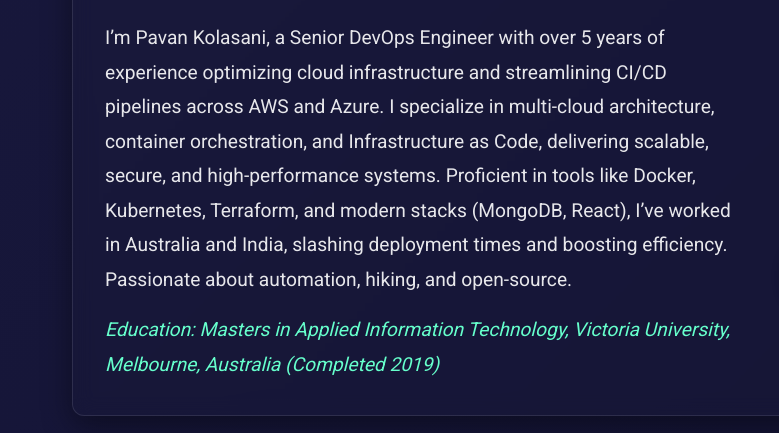
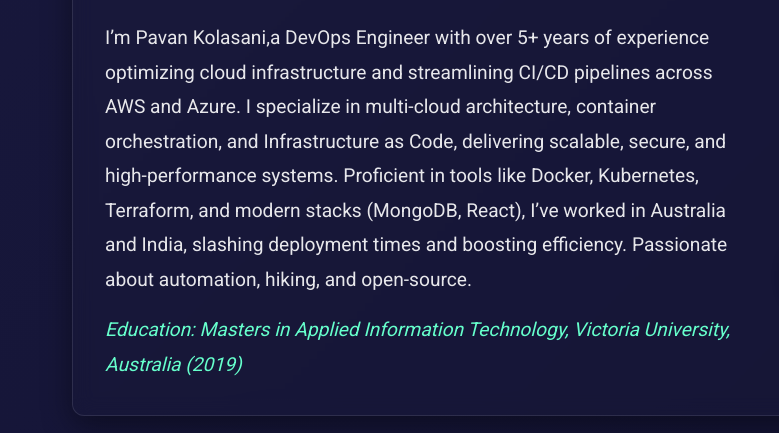
Before and after one commit to pavankolasani719/portfoliotest-, a plain HTML site: page index.html in a window 1280 px wide. Shown: the part 1045-1478 px from the top of the page, 0-779 px from the left. Drawn offline with nearby package versions, Linux system fonts and the light colour scheme.

Commit message:
Update index.html

```diff
--- a/index.html
+++ b/index.html
@@ -488,8 +488,8 @@
         <section id="about">
             <div class="about-text">
                 <h2>About Me</h2>
-                <p>I’m Pavan Kolasani, a Senior DevOps Engineer with over 5 years of experience optimizing cloud infrastructure and streamlining CI/CD pipelines across AWS and Azure. I specialize in multi-cloud architecture, container orchestration, and Infrastructure as Code, delivering scalable, secure, and high-performance systems. Proficient in tools like Docker, Kubernetes, Terraform, and modern stacks (MongoDB, React), I’ve worked in Australia and India, slashing deployment times and boosting efficiency. Passionate about automation, hiking, and open-source.</p>
-                <p class="education">Education: Masters in Applied Information Technology, Victoria University, Melbourne, Australia (Completed 2019)</p>
+                <p>I’m Pavan Kolasani,a DevOps Engineer with over 5+ years of experience optimizing cloud infrastructure and streamlining CI/CD pipelines across AWS and Azure. I specialize in multi-cloud architecture, container orchestration, and Infrastructure as Code, delivering scalable, secure, and high-performance systems. Proficient in tools like Docker, Kubernetes, Terraform, and modern stacks (MongoDB, React), I’ve worked in Australia and India, slashing deployment times and boosting efficiency. Passionate about automation, hiking, and open-source.</p>
+                <p class="education">Education: Masters in Applied Information Technology, Victoria University, Australia (2019)</p>
             </div>
             <div class="tools-swarm">
                 <div class="tool-item"><i class="fab fa-docker tool-icon" style="color: #0db7ed;"></i><span>Docker</span></div>
```
